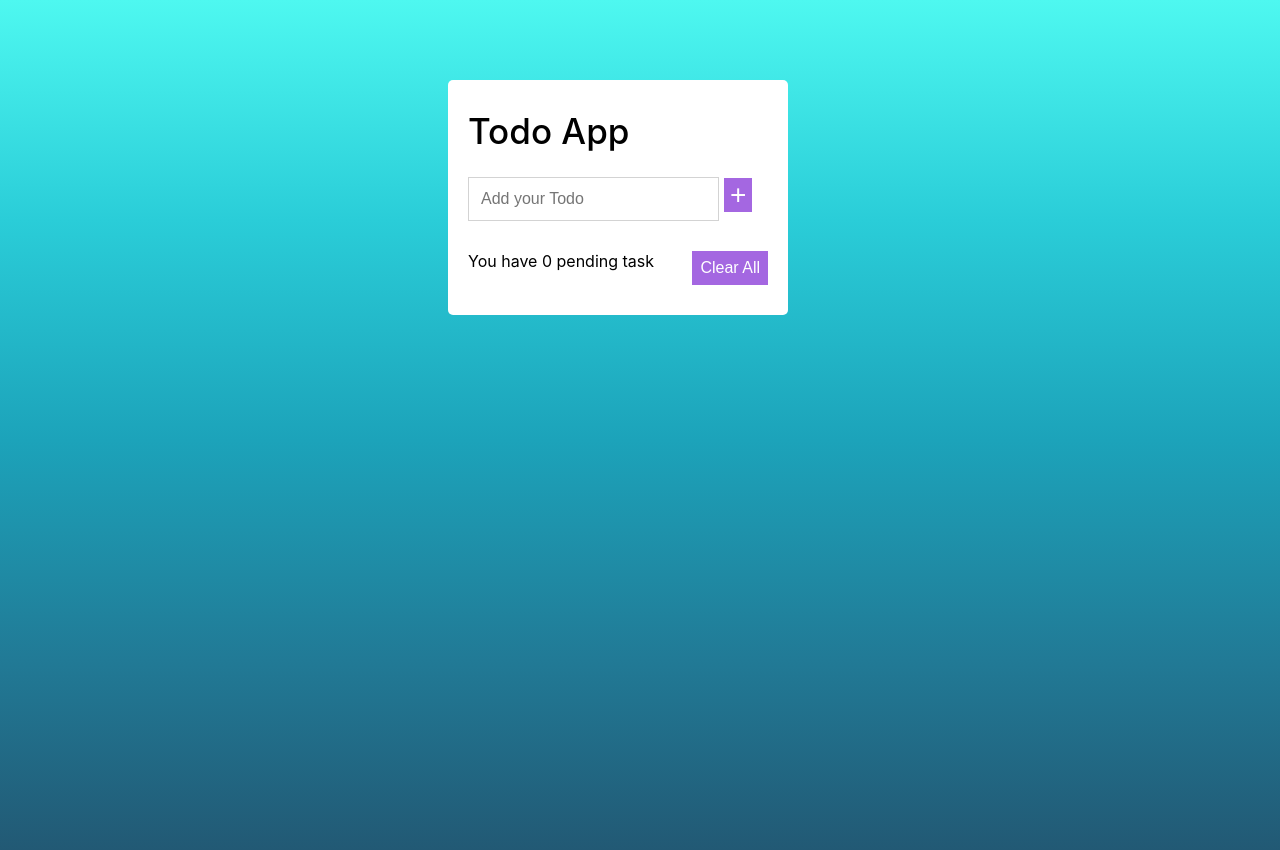
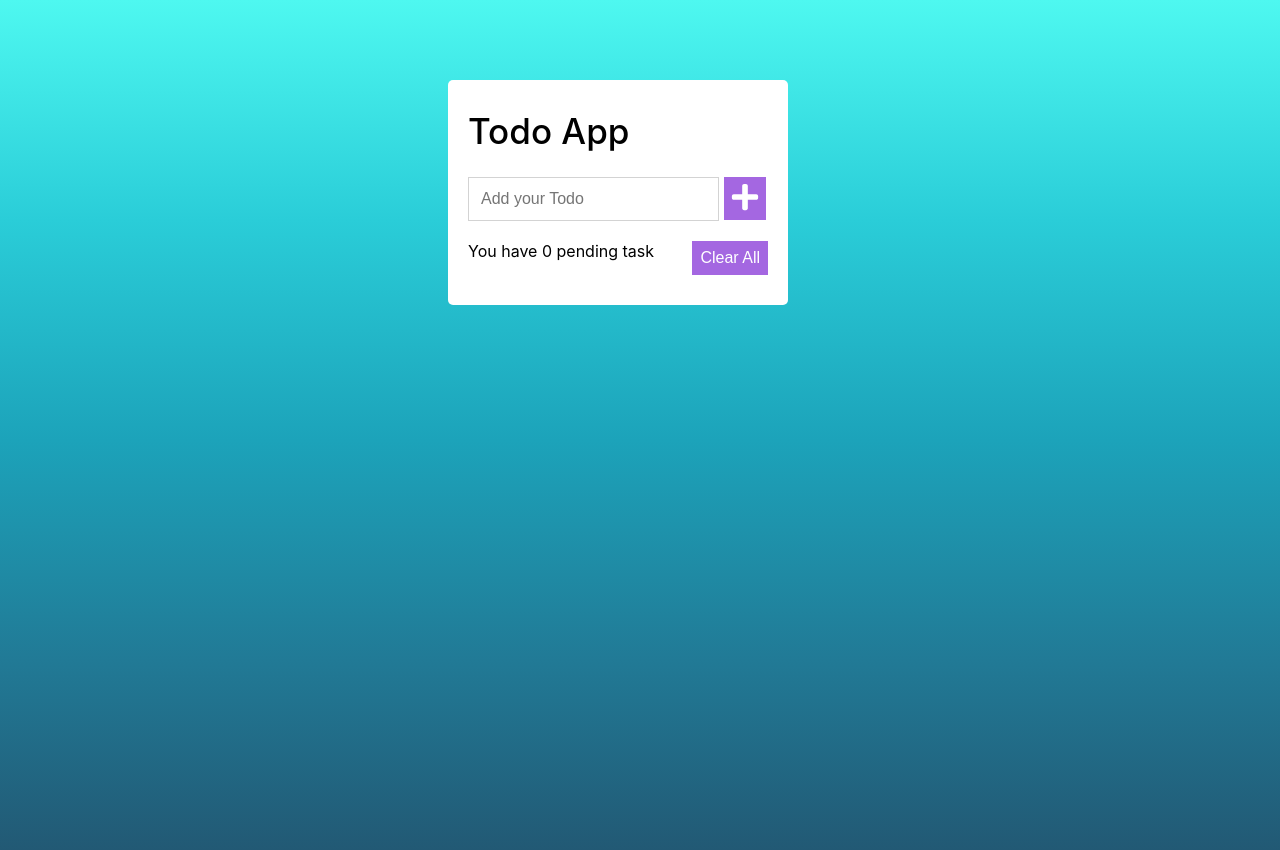
Before and after one commit to AnkitPat/todojs-react, a React (Create React App) app: page / in a window 1280 px wide. Shown: the top 850 px of the page. Built offline with nearby package versions, Linux system fonts and the light colour scheme.

Commit message:
Component and Scroll

```diff
--- a/src/App.js
+++ b/src/App.js
@@ -1,115 +1,75 @@
 
 import './App.css';
 import React from 'react'
-import { FaTrashAlt } from "react-icons/fa";
+import {InputTodo} from "./components/Inputtodo/Inputtodo"
+import {DisplayList} from "./components/displaytodolist/displaytodolist"
+import {Emptytodo} from "./components/emptytodo/emptytodo"
 
-class App extends React.Component{
-  state={
-    text:"",
-    todo:[],
-    tododone:[]
+class App extends React.Component {
+  state = {
+    text: "",
+    todo: [],
+  }
+
+  addtodo(text) {
+    var list = this.state.todo
+    if (text.length > 0) {
+      list.push({ text: text, done: 0 })
+      this.setState({ todo: list })
+    }
+    this.state.text = ""
+    localStorage.setItem('Todo', list)
+  }
+
+  itemdone(indexx) {
+    var todolistdone = this.state.todo
+    if (todolistdone[indexx].done === 0) {
+      todolistdone[indexx].done = 1
+    }
+    else {
+      todolistdone[indexx].done = 0
+    }
+    this.setState({ todo: todolistdone })
+
+  }
+
+  deleteitem(index) {
+    var list = this.state.todo
+    list.splice(index, 1)
+    console.log("delete call")
+    this.setState({ todo: list })
   }
 
 
-  addtodo(){
-    var list=this.state.todo
-    var text=this.state.text
-    if (text.length>0){
-      list.push(text)
-      this.setState({todo:list})
-    }
-  this.state.text=""
-
-  var tododonelist=this.state.tododone
-  tododonelist.push(0)
-  this.setState({tododone:tododonelist})
-
-//  console.log(this.state.tododone)
-  localStorage.setItem('Todo', list)
-  }
-
-  itemdone(indexx){
-    var todolistdone=this.state.tododone
-
-    if(todolistdone[indexx]===0){
-      todolistdone[indexx]=1
-    }
-    else{
-      todolistdone[indexx]=0
-    }
-
-    this.setState({tododone:todolistdone})
-
-   }
-
-
-
-  deleteitem(index){
-
-    //console.log(value)
-    var list=this.state.todo
-
-    list.splice(index, 1)
-
-
-
-    var tododonelist=this.state.tododone
-    tododonelist.splice(index, 1)
-    this.setState({tododone:tododonelist,todo:list})
-
-  //  console.log(tododonelist)
-  }
-
-
-cleartodo(){
-  var list=this.state.todo
-  list=[]
-  this.setState({todo:list})
-
-  var listdone=this.state.todo
-  listdone=[]
-  this.setState({tododone:listdone})
+  cleartodo() {
+    this.setState({ todo: [] })
   }
 
 
 
 
-handleKeyPress = (event) => {
-  if(event.key === 'Enter'){
-    this.addtodo();
-  }
-}
-  render(){
-   var items=this.state.todo
+
+  render() {
+    var items = this.state.todo
 
     console.log(this.state)
 
     return (
 
 
-    <div className="App " key={`${items.length}`}>
+      <div className="App">
         <header className="App-header">
           <div className="todoblock">
             <label className="header">Todo App</label>
 
-        <div className="todoitems">
-          <input className="input_list" placeholder="Add your Todo" value={this.state.text} onKeyPress={this.handleKeyPress} onChange={(Event)=>{this.setState({text: Event.target.value})}}></input>
-        <button className="buttonsty" onClick={()=>{this.addtodo()}}>+</button></div>
-
-        <div className={items.length>5 ? "vai":" "}>
-        {items.map((item,index) => {
-          return <span  key={index} className={this.state.tododone[index] > 0 ? "todoitem done":"todoitem"}>
-            <li className="itemsstyle" onClick={(event)=>{this.itemdone(index)}}>{item}
-            <button  className="sty" onClick={(event)=>{this.deleteitem(index)}}><FaTrashAlt />
-            </button></li></span>;
-
-       })}
-        </div>
-       <div className="footer"><span>You have {items.length} pending task</span><button  className="buttonstyy" onClick={()=>{this.cleartodo()}}>Clear All</button></div>
+            <InputTodo inputtext={(text)=>{this.addtodo(text)}}/>
+            <DisplayList  list={this.state.todo}  selectdone={(index)=>{this.itemdone(index)}} itemdel={(index)=>{this.deleteitem(index)}}/>
+            <Emptytodo deletetodo={()=>{this.cleartodo()}} list={this.state.todo}/>
           </div>
         </header>
       </div>
     );
-}}
+  }
+}
 
 export default App;
--- /dev/null
+++ b/src/components/Inputtodo/Inputtodo.js
@@ -0,0 +1,26 @@
+import React from 'react'
+import '../../App.css';
+import { FaPlus } from "react-icons/fa";
+
+export class InputTodo extends React.Component{
+    state={
+        text:""
+    }
+
+    handleKeyPress = (event) => {
+        if (event.key === 'Enter') {
+            this.props.inputtext(this.state.text)
+            this.setState({text:""})
+        }
+      }
+
+    render(){
+        let text=this.state.text
+        return(
+            <div className="todoitems">
+              <input className="input_list" placeholder="Add your Todo" value={this.state.text} onKeyPress={this.handleKeyPress} onChange={(Event) => { this.setState({ text: Event.target.value }) }}></input>
+              <button className="buttonsty" onClick={() => { this.props.inputtext(text) }}><FaPlus /></button>
+            </div>
+        );
+    }
+}
--- /dev/null
+++ b/src/components/displaytodolist/displaytodolist.js
@@ -0,0 +1,23 @@
+import React from 'react'
+import '../../App.css';
+import { FaTrashAlt } from "react-icons/fa";
+
+export class DisplayList extends React.Component{
+
+
+    render(){
+        let items=this.props.list
+        return(
+            <div className={items.length > 5 ? "vai" : " "}>
+            {items.map((item, index) => {
+              return <span key={index} className={items[index].done > 0 ? "todoitem done" : "todoitem"}>
+                <li className="itemsstyle" onClick={(event) => { this.props.selectdone(index) }}>{item.text}
+                  <button className="sty" onClick={(event) => {event.stopPropagation();  this.props.itemdel(index) }}><FaTrashAlt />
+                  </button>
+                </li>
+              </span>;
+            })}
+          </div>
+            );
+    }
+}
--- /dev/null
+++ b/src/components/emptytodo/emptytodo.js
@@ -0,0 +1,13 @@
+import React from 'react'
+import '../../App.css';
+
+export class Emptytodo extends React.Component{
+
+
+    render(){
+        let items=this.props.list
+        return(
+            <div className="footer"><span>You have {items.length} pending task</span><button className="buttonstyy" onClick={() => { this.props.deletetodo() }}>Clear All</button></div>
+            );
+    }
+}
--- a/src/index.css
+++ b/src/index.css
@@ -61,29 +61,26 @@ li {
 }
 
 .buttonsty{
-  background-color: #A467E1;
+   background-color: #A467E1;
   color: white;
   border: 0px;
-  font-size: 28px;
-  text-align: center;
+  font-size: 30px;
+  position: absolute;
   margin-left: 5px;
+
+  padding-top: 5px;
 }
 
+.input_list{
+ border: 1px solid lightgray;
+  font-size: 16px;
+  padding: 12px;
+  width: 75%;
 
+}
 
 .todoitems{
   text-align: left;
-  padding-bottom: 10px;
-}
-
-
-
-
-.input_list{
-  border: 1px solid lightgray;
-  font-size: 16px;
-  padding: 12px;
-  width: 75%;
 
 }
 
@@ -102,7 +99,7 @@ li {
   color:white;
   font-size: 14px;
   border: 0px;
-  margin-top: -5px;
+  margin-top: -7px;
   padding: 10px;
 }
 
```
Also changed, not shown: src/components/Inputtodo/inputtodo.css (added). Lines whose indentation alone changed are shown as unchanged.
